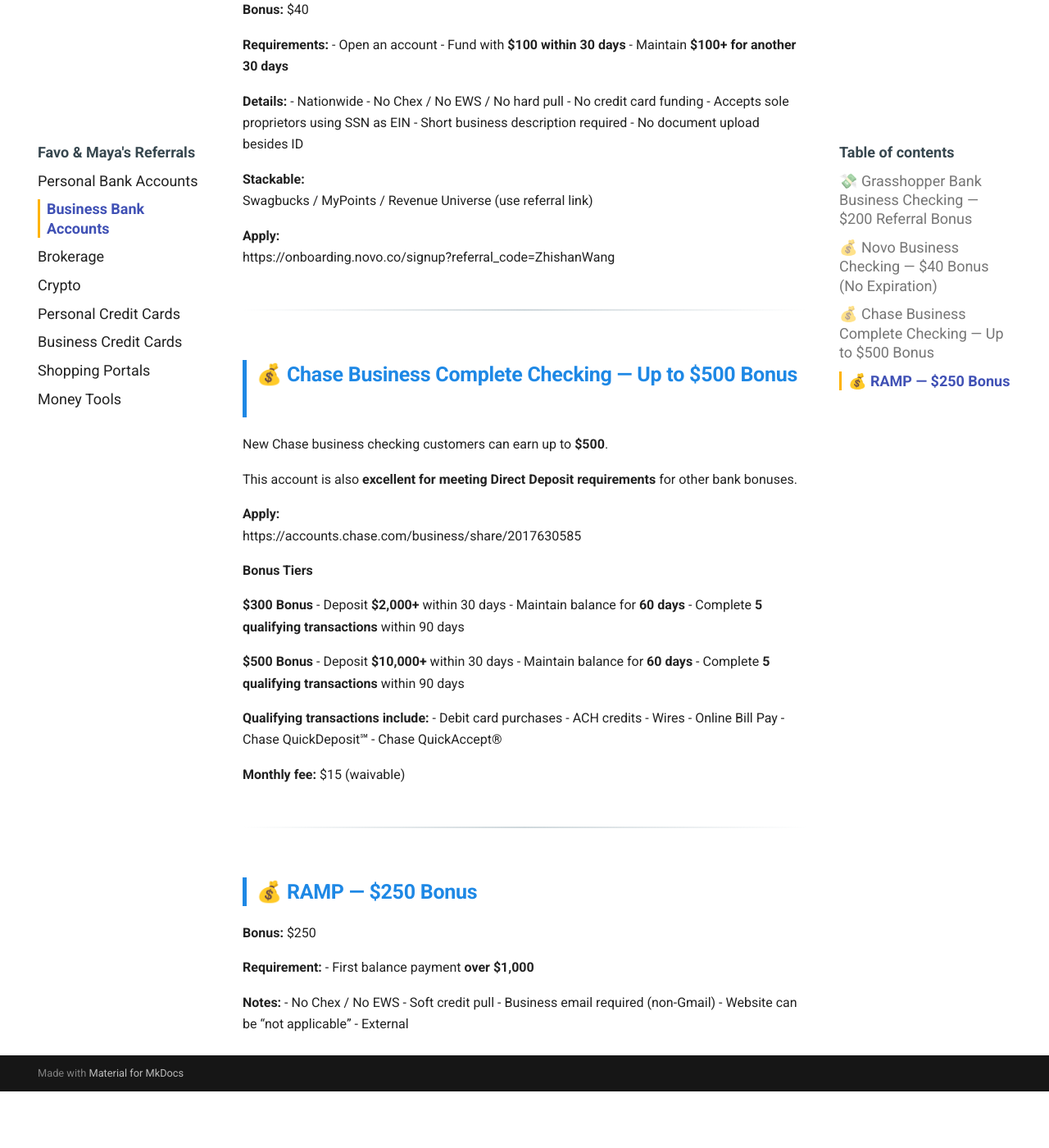
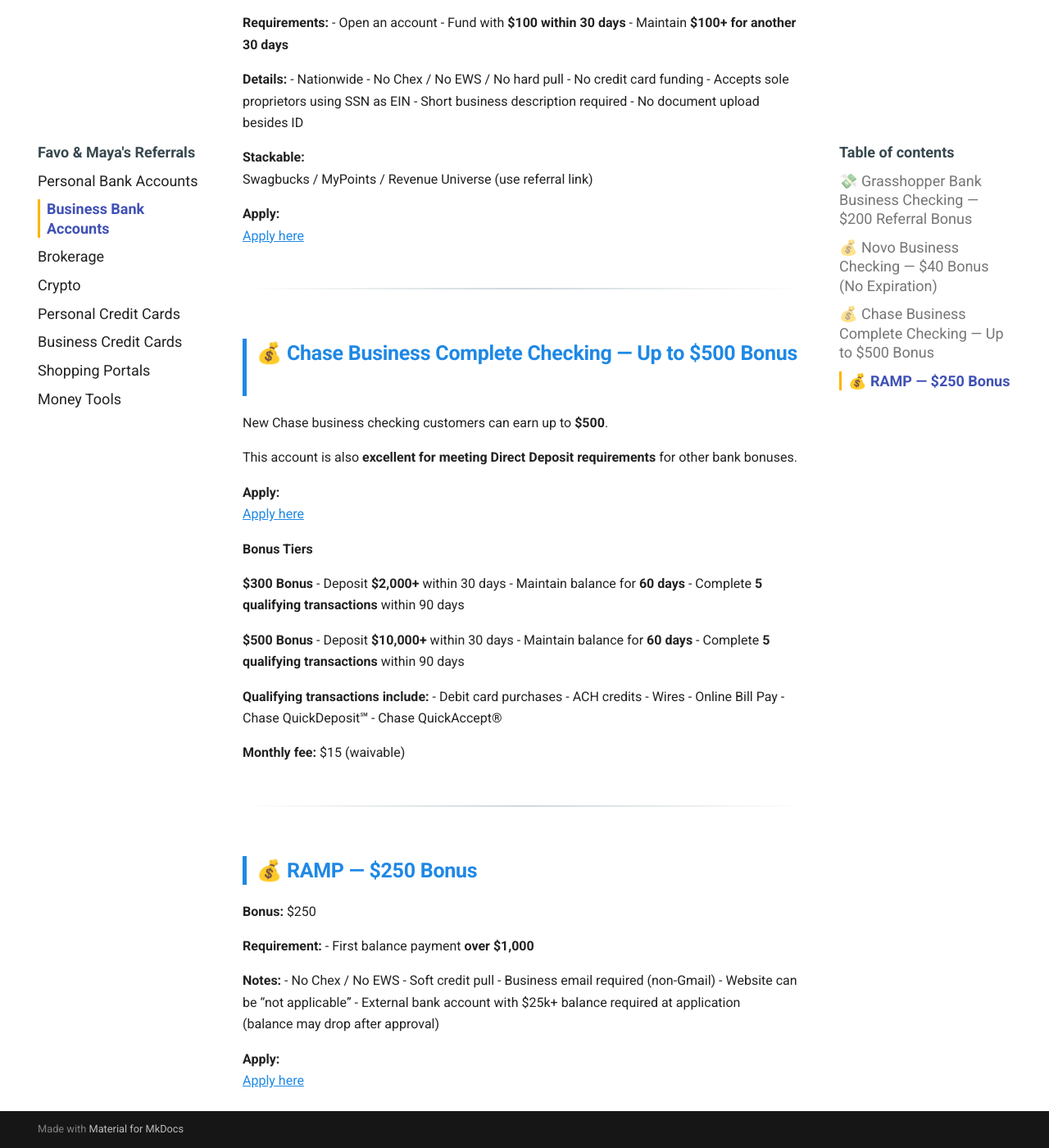
Before and after one commit to whispersofzephyr/favolinkhub-site, an MkDocs documentation site: the page built from docs/business-bank.md, in a window 1280 px wide and 1400 px high, scrolled down 1040 px. Shown: the whole window at 82% size. Built offline with MkDocs 1.6.1 and Material for MkDocs 9.7.7, drawn with Linux system fonts in a browser that asks for light colours; before the commit the page ends 2371 px from its top, so only the background shows below that; some of the changed text lies outside the part shown.

Commit message:
Update business-bank.md

```diff
--- a/docs/business-bank.md
+++ b/docs/business-bank.md
@@ -46,7 +48,7 @@ https://www.grasshopper.bank/wp-content/uploads/2025/04/Referral-Program-Terms-C
 Swagbucks / MyPoints / Revenue Universe (use referral link)
 
 **Apply:**
-https://onboarding.novo.co/signup?referral_code=ZhishanWang
+[Apply here](https://onboarding.novo.co/signup?referral_code=ZhishanWang)
 
 ---
 
@@ -57,7 +59,7 @@ New Chase business checking customers can earn up to **$500**.
 This account is also **excellent for meeting Direct Deposit requirements** for other bank bonuses.
 
 **Apply:**
-https://accounts.chase.com/business/share/2017630585
+[Apply here](https://accounts.chase.com/business/share/2017630585)
 
 **Bonus Tiers**
 
@@ -95,4 +97,8 @@ https://accounts.chase.com/business/share/2017630585
 - Soft credit pull
 - Business email required (non-Gmail)
 - Website can be “not applicable”
-- External
+- External bank account with $25k+ balance required at application
+  (balance may drop after approval)
+
+**Apply:**
+[Apply here](https://ramp.com/?rc=9SKE6U&referral_location=referral_page)
```
Also changed, not shown: other parts of docs/business-bank.md (+3 -1 lines).
